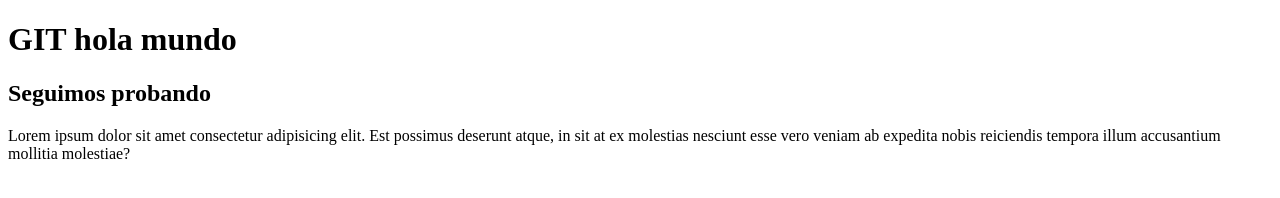
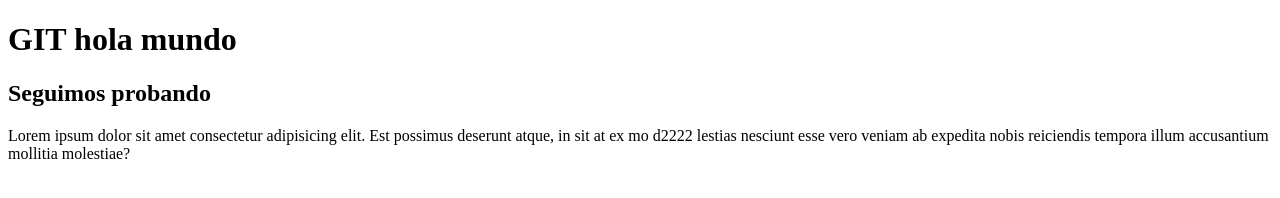
Before and after one commit to edgarcoila/prueba-git, a plain HTML site: page index.html in a window 1280 px wide. Drawn offline with Linux system fonts and the light colour scheme.

Commit message:
agregamos 2 al parrafo

```diff
--- a/index.html
+++ b/index.html
@@ -11,7 +11,9 @@
     <h1>GIT hola mundo</h1>
     <h2>Seguimos probando</h2>
 
-    <p>Lorem ipsum dolor sit amet consectetur adipisicing elit. Est possimus deserunt atque, in sit at ex molestias nesciunt esse vero veniam ab expedita nobis reiciendis tempora illum accusantium mollitia molestiae?</p>
+    <p>Lorem ipsum dolor sit amet consectetur adipisicing elit. Est possimus deserunt atque, in sit at ex mo
+
+        d2222 lestias nesciunt esse vero veniam ab expedita nobis reiciendis tempora illum accusantium mollitia molestiae?</p>
     <script src="java.js"></script>
 </body>
 </html>
```
